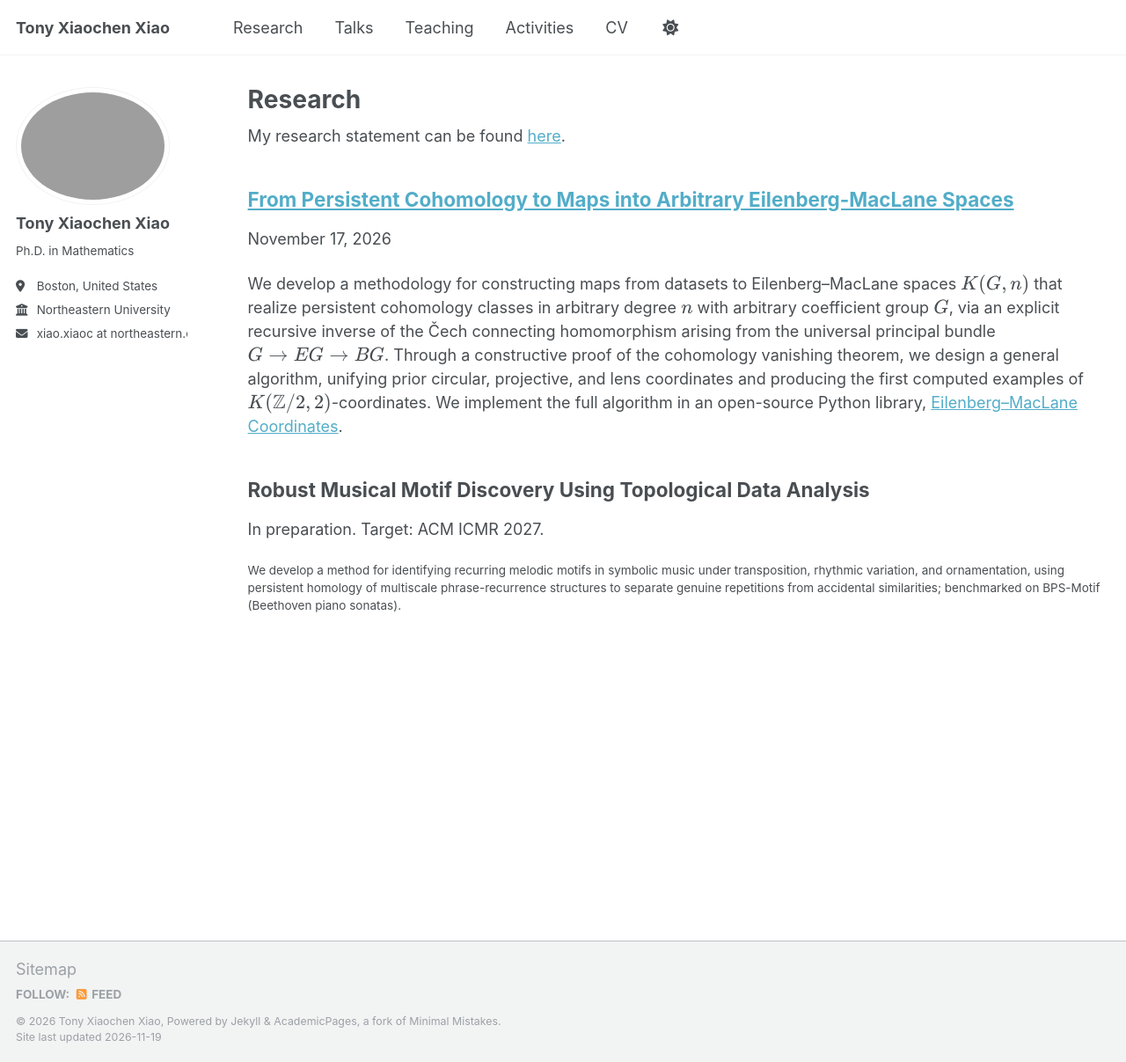
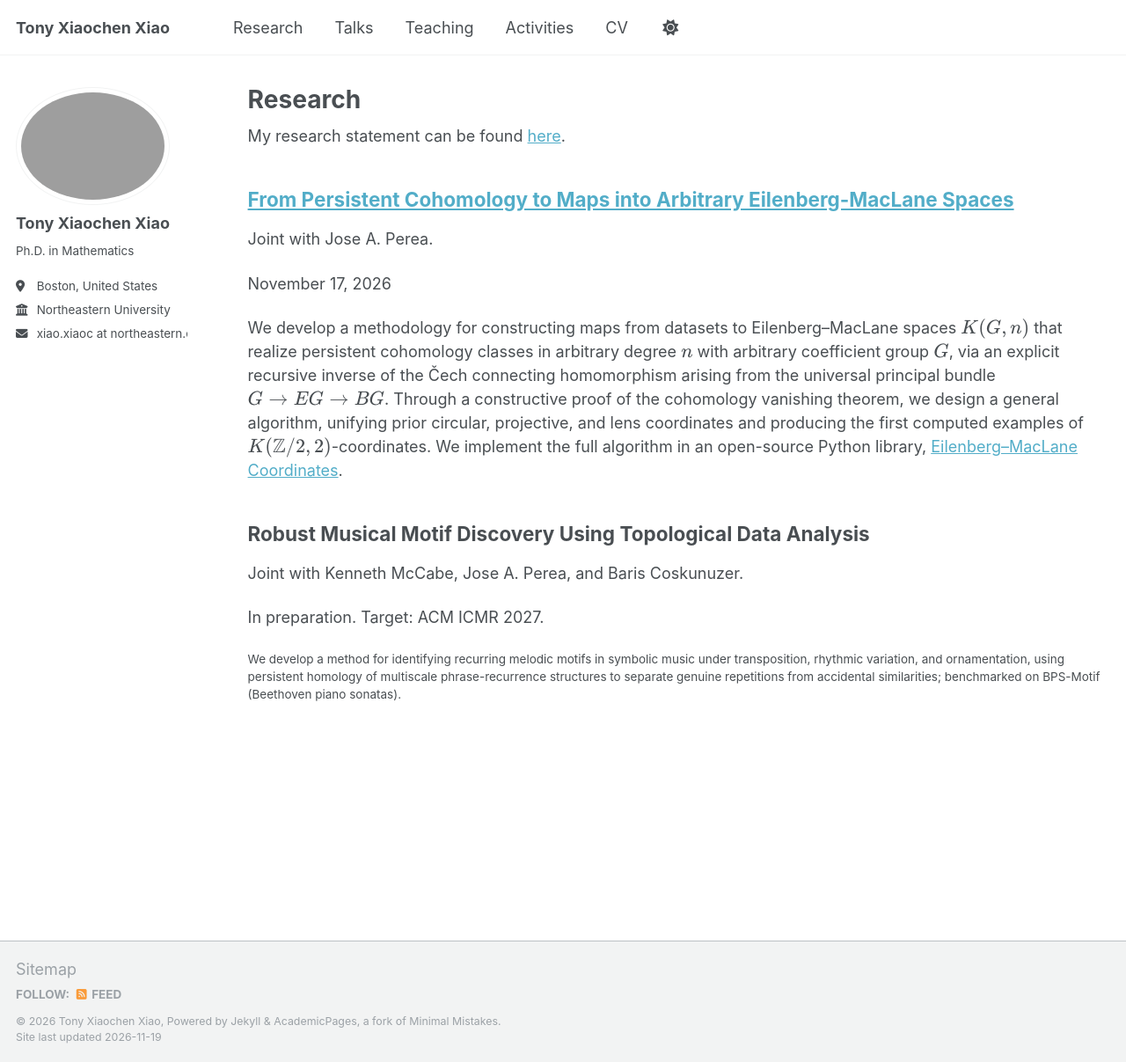
Before and after one commit to tonyxiaochenxiao/tonyxiaochenxiao.github.io, a Jekyll site: the page built from _pages/publications.html, in a window 1280 px wide and 1207 px high. Shown: the whole window at 88% size. Built offline with Jekyll 4.4.1, drawn with Linux system fonts in a browser that asks for light colours; a script that is not in the unit is left out.

Commit message:
Research page: add co-authors
Co-Authored-By: Claude Opus 5.5 <noreply@anthropic.com>

```diff
--- a/_includes/archive-single.html
+++ b/_includes/archive-single.html
@@ -41,6 +41,7 @@
         {% if post.collection == 'teaching' %}
           <p> {{ post.type }}, <i>{{ post.venue }}</i>, {{ post.date | default: "1900-01-01" | date: "%Y" }} </p>
         {% elsif post.collection == 'publications' %}
+          {% if post.coauthors %}<p>Joint with {{ post.coauthors }}.</p>{% endif %}
           <p>{{ post.date | default: "1900-01-01" | date: "%B %d, %Y" }}</p>
         {% elsif post.date %}
          <p class="page__date"><strong><i class="fa fa-fw fa-calendar" aria-hidden="true"></i> {{ site.data.ui-text[site.locale].date_label | default: "Published:" }}</strong> <time datetime="{{ post.date | default: "1900-01-01" | date_to_xmlschema }}">{{ post.date | default: "1900-01-01" | date: "%B %d, %Y" }}</time></p>
--- a/_pages/publications.html
+++ b/_pages/publications.html
@@ -37,6 +37,7 @@ author_profile: true
 <div class="list__item">
   <article class="archive__item" itemscope itemtype="http://schema.org/CreativeWork">
     <h2 class="archive__item-title" itemprop="headline">Robust Musical Motif Discovery Using Topological Data Analysis</h2>
+    <p>Joint with Kenneth McCabe, Jose A. Perea, and Baris Coskunuzer.</p>
     <p>In preparation. Target: ACM ICMR 2027.</p>
     <p class="archive__item-excerpt" itemprop="description">We develop a method for identifying recurring melodic motifs in symbolic music under transposition, rhythmic variation, and ornamentation, using persistent homology of multiscale phrase-recurrence structures to separate genuine repetitions from accidental similarities; benchmarked on BPS-Motif (Beethoven piano sonatas).</p>
   </article>
--- a/_publications/2009-10-01-paper-title-number-1.md
+++ b/_publications/2009-10-01-paper-title-number-1.md
@@ -4,6 +4,7 @@ collection: publications
 category: manuscripts
 permalink: /publication/dreimac
 date: 2026-11-17
+coauthors: "Jose A. Perea"
 excerpt: 'We develop a methodology for constructing maps from datasets to Eilenberg–MacLane spaces $$K(G,n)$$ that realize persistent cohomology classes in arbitrary degree $$n$$ with arbitrary coefficient group $$G$$, via an explicit recursive inverse of the Čech connecting homomorphism arising from the universal principal bundle $$G\to EG\to BG$$. Through a constructive proof of the cohomology vanishing theorem, we design a general algorithm, unifying prior circular, projective, and lens coordinates and producing the first computed examples of $$K(\mathbb{Z}/2,2)$$-coordinates. We implement the full algorithm in an open-source Python library, [Eilenberg–MacLane Coordinates](https://github.com/tonyxiaochenxiao/Eilenberg-MacLane-Coordinates).'
 ---
 **Abstract.** In this paper, we address the construction of Eilenberg-MacLane coordinates — functions from datasets to Eilenberg-MacLane spaces $$K(G,n)$$ — that encode nontrivial persistent cohomology classes in arbitrary dimensions $$n$$ and coefficient group $$G$$. The construction leverages the connecting homomorphism in the long exact sequence in Čech cohomology, from the short exact sequence of sheaves of continuous maps with values in $$G$$, $$EG$$ and $$BG$$. Crucially, the derivation is constructive: we give an explicit, recursive formula for preimages under the connecting homomorphism, which yields a constructive version of a classical cohomology vanishing theorem and, in turn, an algorithm for general Eilenberg-MacLane coordinates. We validate our approach through experiments on synthetic datasets, and present novel examples of $$K(\mathbb{Z}/2, 2)$$-coordinates not addressed in prior work.
```
